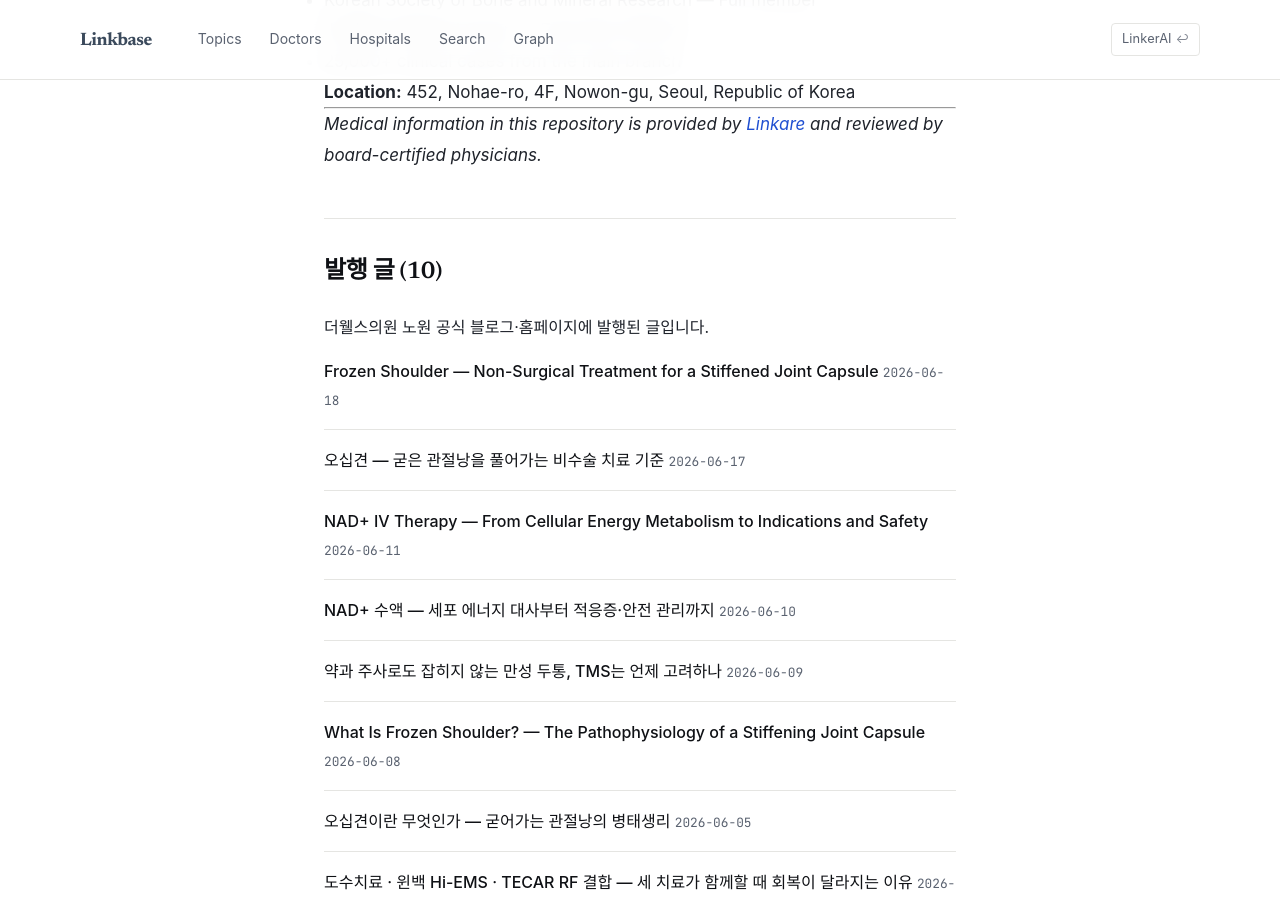
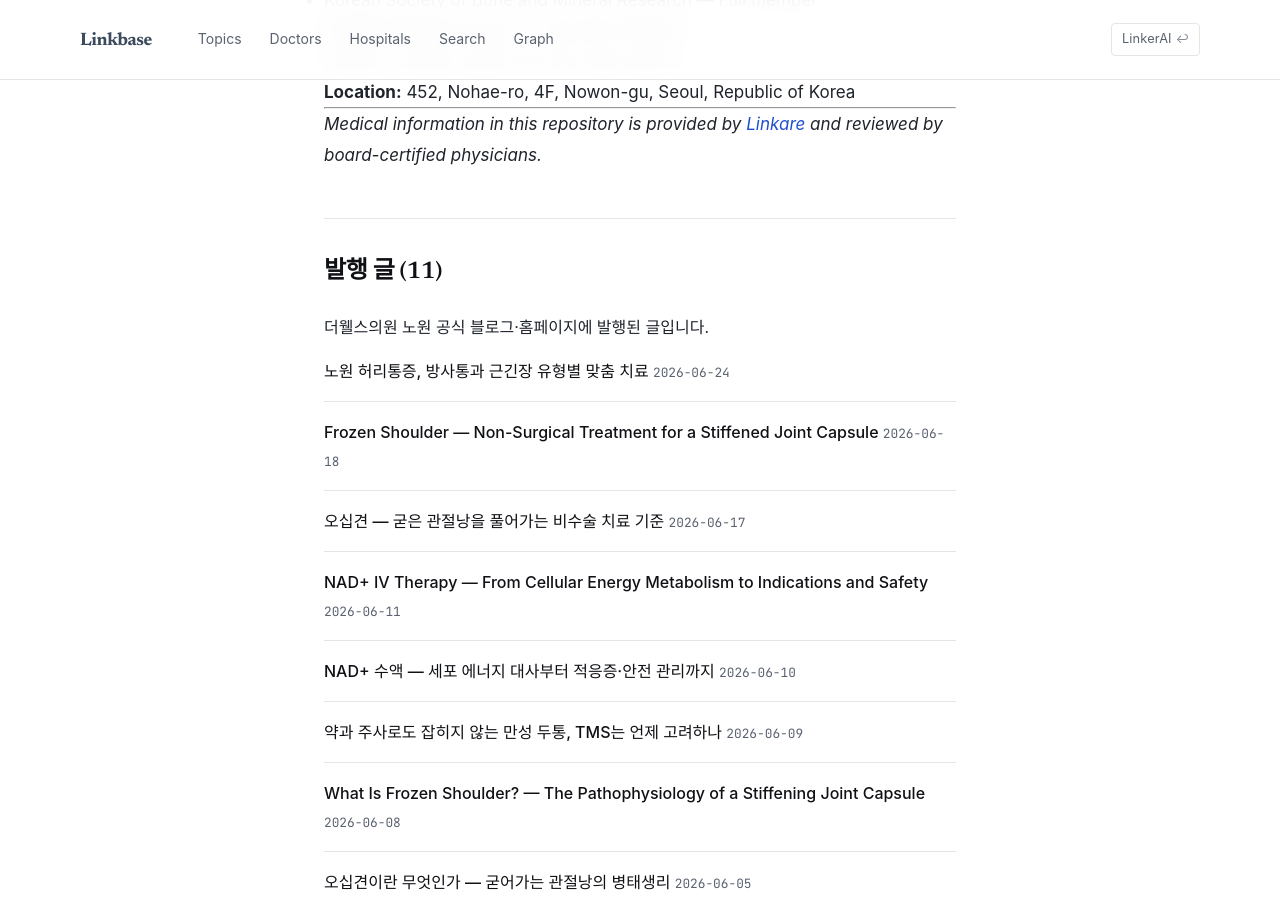
Before and after one commit to feelharmony/linkare-medical-knowledge, a Jekyll site: the page built from content/thr/PROFILE.md, in a window 1280 px wide and 900 px high, scrolled down 2336 px. Built offline with Jekyll 4.4.1, drawn with Linux system fonts in a browser that asks for light colours; some web fonts are replaced.

Commit message:
_data/post_entity_map.json sync (lower-back-pain)

```diff
--- a/_data/post_entity_map.json
+++ b/_data/post_entity_map.json
@@ -530,5 +530,18 @@
     "sub_topic_type": null,
     "is_pillar": true,
     "tenant_key": "apfree"
+  },
+  {
+    "post_path": "content/thr/ko/----/nowon-lower-back-pain-radiculopathy-muscle-tension.md",
+    "source_article_url": "https://thewellsr.kr/blog/nowon-lower-back-pain-radiculopathy-muscle-tension",
+    "source_article_title": "노원 허리통증, 방사통과 근긴장 유형별 맞춤 치료",
+    "primary_entity_id": "lower-back-pain",
+    "entity_ids": [
+      "lower-back-pain"
+    ],
+    "updated_at": "2026-06-24",
+    "sub_topic_type": null,
+    "is_pillar": false,
+    "tenant_key": "thr"
   }
 ]
```
